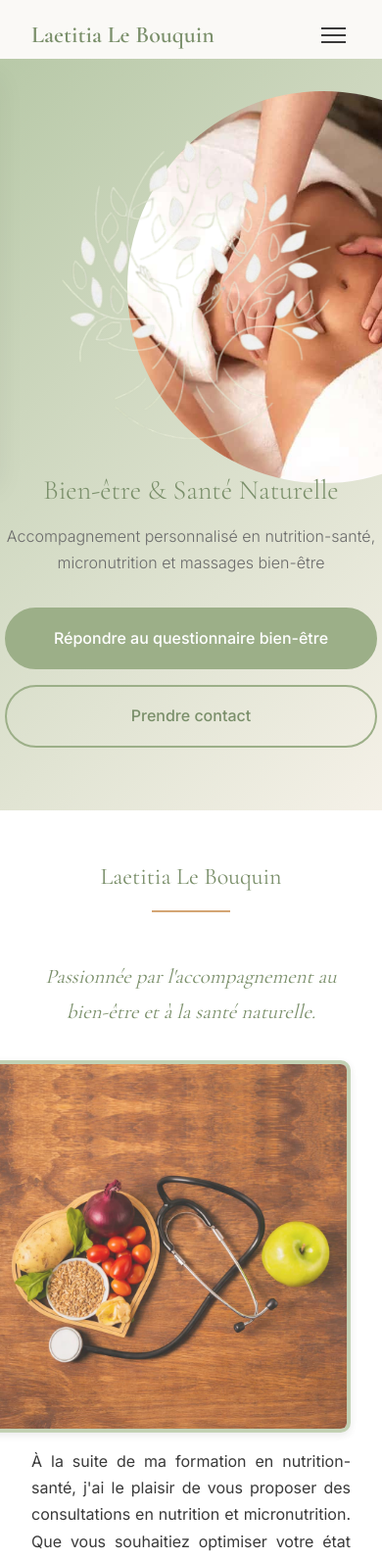
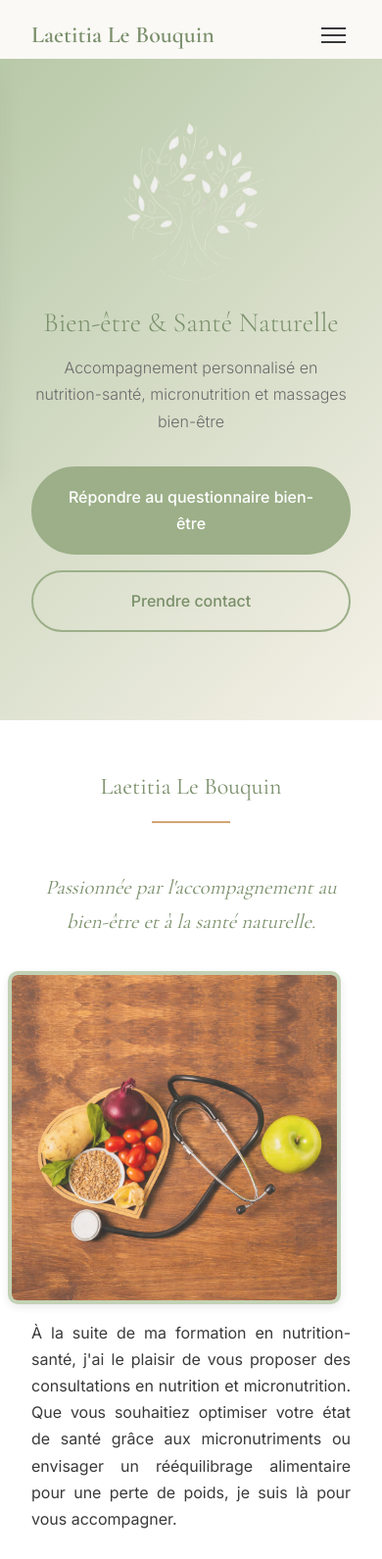
Before and after one commit to maxfrn56/site-laetitia-lebouquin, a plain HTML site: page index.html in a window 390 px wide. Shown: the top 1591 px of the page at 98% size. Drawn offline with nearby package versions, Linux system fonts and the light colour scheme.

Commit message:
Ajustements responsive mobile: masquer image hero, réduire arbre, ajuster image fruit-santé

```diff
--- a/style.css
+++ b/style.css
@@ -307,13 +307,14 @@ body {
 }
 
 .about-image {
-    width: 380px;
-    height: 380px;
+    width: 340px;
+    height: 340px;
     object-fit: cover;
     border-radius: 10px;
     float: right;
     shape-outside: margin-box;
     margin-left: var(--spacing-md);
+    margin-right: 10px;
     margin-bottom: var(--spacing-sm);
     margin-top: calc(var(--spacing-lg) + var(--spacing-md) - 80px);
     opacity: 0.85;
@@ -973,6 +974,14 @@ body {
         margin-top: 60px;
     }
 
+    .hero-decoration-image {
+        display: none;
+    }
+
+    .hero-image {
+        max-width: 200px;
+    }
+
     .hero-title {
         font-size: 2rem;
     }
```
